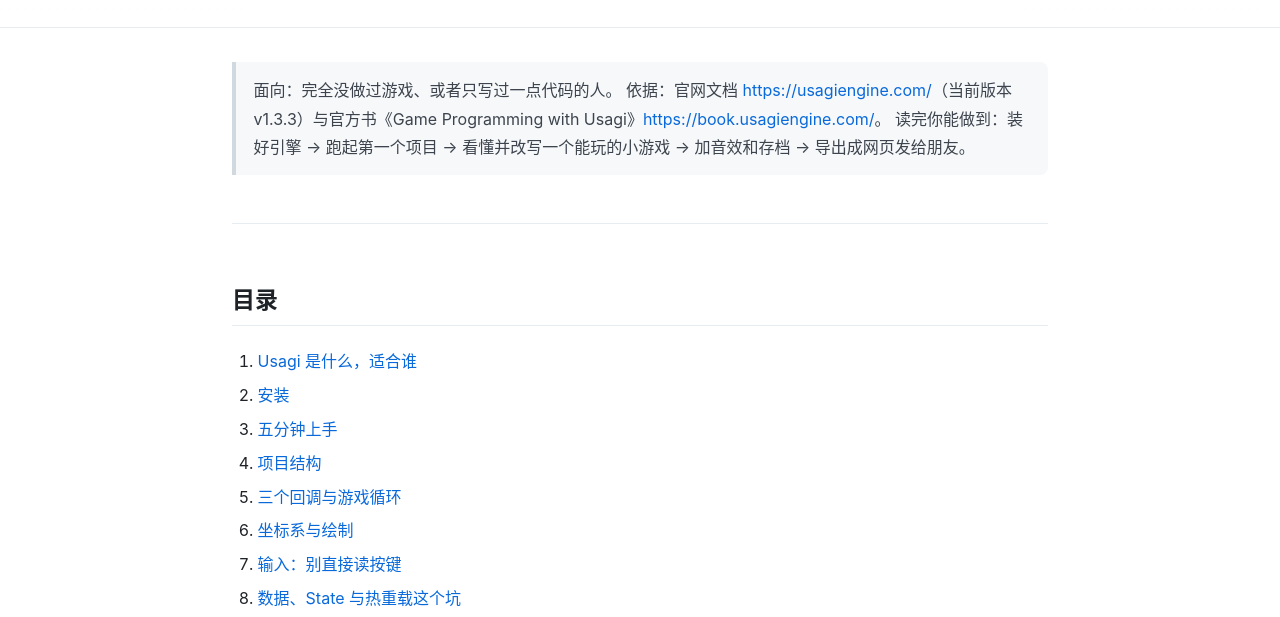
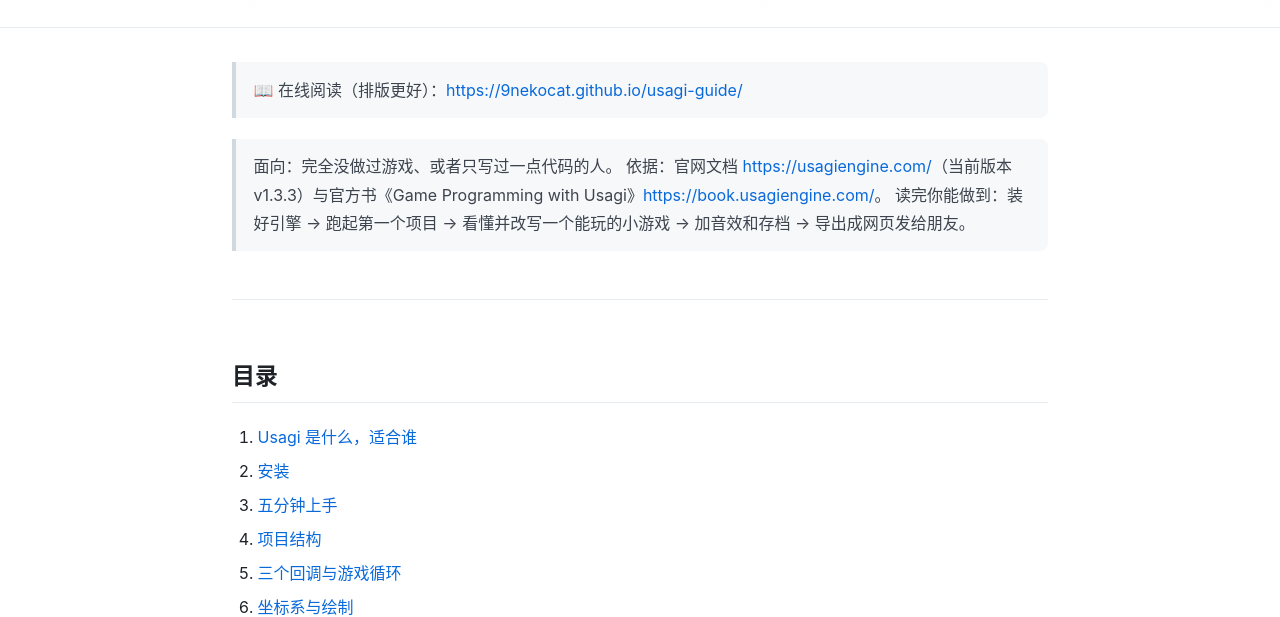
Before and after one commit to 9nekocat/usagi-guide, a plain HTML site: page index.html in a window 1280 px wide. Shown: the part 186-803 px from the top of the page. Drawn offline with Linux system fonts and the light colour scheme.

Commit message:
docs: 添加在线阅读链接

```diff
--- a/index.html
+++ b/index.html
@@ -117,6 +117,9 @@
   </div>
 </header>
 <div class="wrap">
+<blockquote>
+<p>📖 在线阅读（排版更好）：<a href="https://9nekocat.github.io/usagi-guide/">https://9nekocat.github.io/usagi-guide/</a></p>
+</blockquote>
 <blockquote>
 <p>面向：完全没做过游戏、或者只写过一点代码的人。
 依据：官网文档 <a href="https://usagiengine.com/">https://usagiengine.com/</a>（当前版本 v1.3.3）与官方书《Game Programming with Usagi》<a href="https://book.usagiengine.com/">https://book.usagiengine.com/</a>。
```
Also changed, not shown: 1 other file.
